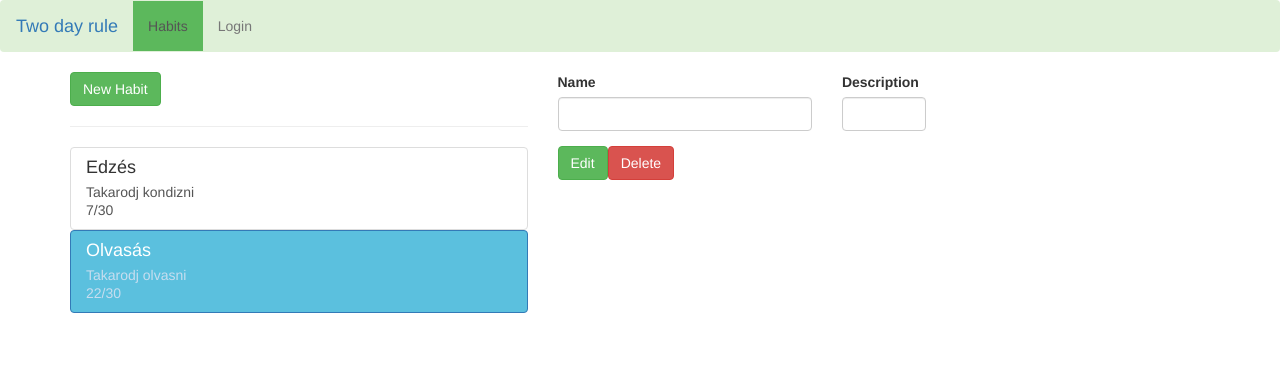
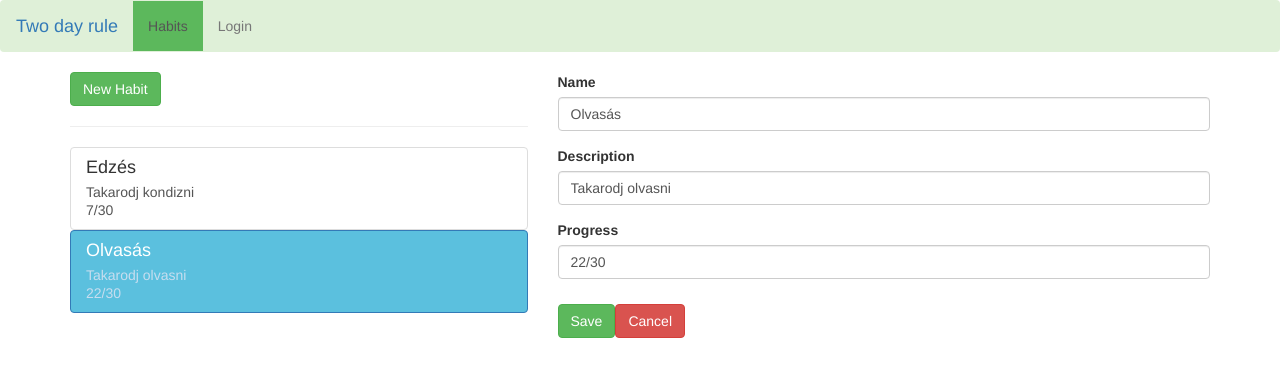
Before and after one commit to ugyanakkor/2-day-rule, an Angular app in the folder two-day-rule/: page /habits/1/edit in a window 1280 px wide. Shown: the top 376 px of the page. Built offline with nearby package versions, Linux system fonts and the light colour scheme.

Commit message:
New, Edit, Close, Delete functions

```diff
--- a/two-day-rule/src/app/habits/habit-detail/habit-detail.component.html
+++ b/two-day-rule/src/app/habits/habit-detail/habit-detail.component.html
@@ -19,7 +19,7 @@
             </button>
             <ul class="dropdown-menu">
                 <li><a (click)="onEditHabit()">Edit Habit</a></li>
-                <li><a >Delete Habit</a></li>
+                <li><a (click)="onDeleteHabit()">Delete Habit</a></li>
             </ul>
         </div>
     </div>
--- a/two-day-rule/src/app/habits/habit-detail/habit-detail.component.ts
+++ b/two-day-rule/src/app/habits/habit-detail/habit-detail.component.ts
@@ -32,4 +32,8 @@ export class HabitDetailComponent implements OnInit {
     this.router.navigate(['edit'], {relativeTo: this.route});
   }
 
+  onDeleteHabit() {
+    this.habitService.deleteHabit(this.id);
+    this.router.navigate(['/habits'], {relativeTo: this.route});
+  }
 }
--- a/two-day-rule/src/app/habits/habit-edit/habit-edit.component.css
+++ b/two-day-rule/src/app/habits/habit-edit/habit-edit.component.css
@@ -0,0 +1,7 @@
+.btn {
+    margin-top: 10px;
+}
+
+input.ng-invalid.ng-touched {
+    border: 1px solid red;
+}
--- a/two-day-rule/src/app/habits/habit-edit/habit-edit.component.html
+++ b/two-day-rule/src/app/habits/habit-edit/habit-edit.component.html
@@ -1,20 +1,35 @@
 <div class="row">
     <div class="col-xs-12">
-        <form>
+        <form [formGroup]="habitForm" (ngSubmit)="onSubmit()">
             <div class="row">
-                <div class="col-sm-5 form-group">
-                    <label for="name">Name</label>
-                    <input type="text" id="name" class="form-control">
+                <div class="col-xs-12 form-group">
+                    <label for="name" >Name</label>
+                    <input type="text"
+                    id="name"
+                    class="form-control"
+                    formControlName="name" >
                 </div>
-                <div class="col-sm-2">
-                    <label for="description">Description</label>
-                    <input type="text" id="name" class="form-control">
+                <div class="col-xs-12 form-group">
+                    <label for="description" >Description</label>
+                    <input type="text"
+                    id="description"
+                    class="form-control"
+                    formControlName="description" >
+                </div>
+                <div class="col-xs-12 form-group">
+                    <label for="progress" >Progress</label>
+                    <input type="text"
+                    id="progress"
+                    class="form-control"
+                    formControlName="progress" >
                 </div>
             </div>
             <div class="row">
                 <div class="col-xs-12">
-                    <button class="btn btn-success" type="button">Edit</button>
-                    <button class="btn btn-danger" type="button">Delete</button>
+                    <button type="submit"
+                    class="btn btn-success"
+                    [disabled]="!habitForm.valid">Save</button>
+                    <button class="btn btn-danger" type="button" (click)="onCancel()">Cancel</button>
                 </div>
             </div>
         </form>
--- a/two-day-rule/src/app/habits/habit-edit/habit-edit.component.ts
+++ b/two-day-rule/src/app/habits/habit-edit/habit-edit.component.ts
@@ -1,5 +1,7 @@
 import { Component, OnInit } from '@angular/core';
-import { ActivatedRoute, Params } from '@angular/router';
+import { ActivatedRoute, Params, Router } from '@angular/router';
+import { FormGroup, FormControl, Validators } from '@angular/forms';
+import { HabitService } from '../habit.service';
 
 @Component({
   selector: 'app-habit-edit',
@@ -9,16 +11,59 @@ import { ActivatedRoute, Params } from '@angular/router';
 export class HabitEditComponent implements OnInit {
   id: number;
   editMode = false;
+  habitForm: FormGroup;
 
-  constructor(private route: ActivatedRoute) { }
+  constructor(
+    private route: ActivatedRoute,
+    private habitService: HabitService,
+    private router: Router) { }
 
   ngOnInit() {
     this.route.params.subscribe(
       (params: Params) =>{
         this.id=+params['id'];
         this.editMode = params['id'] != null;
+        this.initForm();
       }
     );
   }
 
+  onSubmit() {
+    // const newHabit = new Habit(
+    //   this.habitForm.value.name,
+    //   this.habitForm.value.description,
+    //   this.habitForm.value.progress);
+
+    if (this.editMode) {
+      this.habitService.updateHabit(this.id, this.habitForm.value);
+    } else {
+      this.habitService.addHabit(this.habitForm.value);
+    }
+    this.onCancel();
+  }
+
+  onCancel() {
+    this.router.navigate(['../'], {relativeTo: this.route});
+  }
+
+  private initForm() {
+
+  let habitName = '';
+  let habitDescription = '';
+  let habitProgress = '';
+
+  if(this.editMode) {
+    const habit = this.habitService.getHabit(this.id);
+    habitName = habit.name;
+    habitDescription = habit.description;
+    habitProgress = habit.progress;
+  }
+
+  this.habitForm = new FormGroup({
+      'name': new FormControl(habitName, Validators.required),
+      'description': new FormControl(habitDescription, Validators.required),
+      'progress': new FormControl(habitProgress, Validators.required)
+    });
+  }
+
 }
--- a/two-day-rule/src/app/habits/habit-list/habit-list.component.ts
+++ b/two-day-rule/src/app/habits/habit-list/habit-list.component.ts
@@ -1,15 +1,17 @@
-import { Component, OnInit } from '@angular/core';
+import { Component, OnInit, OnDestroy } from '@angular/core';
 import { Habit } from '../habit.model';
 import { HabitService } from '../habit.service';
 import { Router, ActivatedRoute } from '@angular/router';
+import { Subscription } from 'rxjs';
 
 @Component({
   selector: 'app-habit-list',
   templateUrl: './habit-list.component.html',
   styleUrls: ['./habit-list.component.css']
 })
-export class HabitListComponent implements OnInit {
+export class HabitListComponent implements OnInit, OnDestroy {
   habits: Habit[];
+  subscription: Subscription;
 
   constructor(private habitService: HabitService,
     private router: Router,
@@ -17,6 +19,12 @@ export class HabitListComponent implements OnInit {
   }
 
   ngOnInit() {
+    this.subscription = this.habitService.habitsChanged
+    .subscribe(
+      (habits: Habit[]) => {
+        this.habits = habits
+      }
+    )
     this.habits = this.habitService.getHabits();
   }
 
@@ -24,4 +32,8 @@ export class HabitListComponent implements OnInit {
   onNewHabit() {
     this.router.navigate(['new'], {relativeTo: this.route});
   }
+
+  ngOnDestroy() {
+    this.subscription.unsubscribe();
+  }
 }
--- a/two-day-rule/src/app/habits/habit.service.ts
+++ b/two-day-rule/src/app/habits/habit.service.ts
@@ -1,8 +1,11 @@
 import { Habit } from './habit.model';
-import { EventEmitter } from '@angular/core';
+//import { EventEmitter } from '@angular/core';
+import { Subject } from 'rxjs';
 
 export class HabitService {
-    habitSelected = new EventEmitter<Habit>();
+    habitsChanged = new Subject<Habit[]>();
+
+    //habitSelected = new EventEmitter<Habit>();
 
     private habits: Habit[] = [
         new Habit('Edzés', 'Takarodj kondizni', '7/30'),
@@ -16,4 +19,19 @@ export class HabitService {
       getHabit(index: number) {
           return this.habits[index];
       }
+
+      addHabit(habit: Habit) {
+        this.habits.push(habit);
+        this.habitsChanged.next(this.habits.slice());
+      }
+
+      updateHabit(index: number, newHabit: Habit) {
+        this.habits[index] = newHabit;
+        this.habitsChanged.next(this.habits.slice());
+      }
+
+      deleteHabit(index: number) {
+          this.habits.splice(index, 1);
+          this.habitsChanged.next(this.habits.slice());
+      }
 }
--- a/two-day-rule/src/app/habits/habits.component.ts
+++ b/two-day-rule/src/app/habits/habits.component.ts
@@ -6,19 +6,18 @@ import { HabitService } from './habit.service';
   selector: 'app-habits',
   templateUrl: './habits.component.html',
   styleUrls: ['./habits.component.css'],
-  providers: [HabitService]
 })
 export class HabitsComponent implements OnInit {
   selectedHabit: Habit;
   constructor(private habitService: HabitService) { }
 
   ngOnInit() {
-    this.habitService.habitSelected
+    /*this.habitService.habitSelected
     .subscribe(
       (habit: Habit) => {
         this.selectedHabit = habit;
       }
-    )
+    )*/
   }
 
 }
```
Also changed, not shown: two-day-rule/src/app/app.module.ts (+5 -2 lines).
